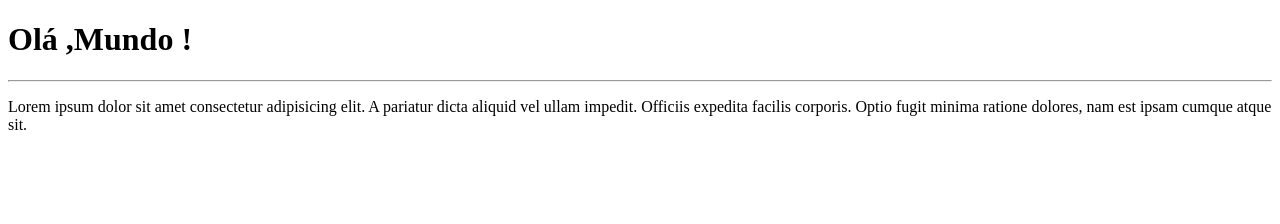
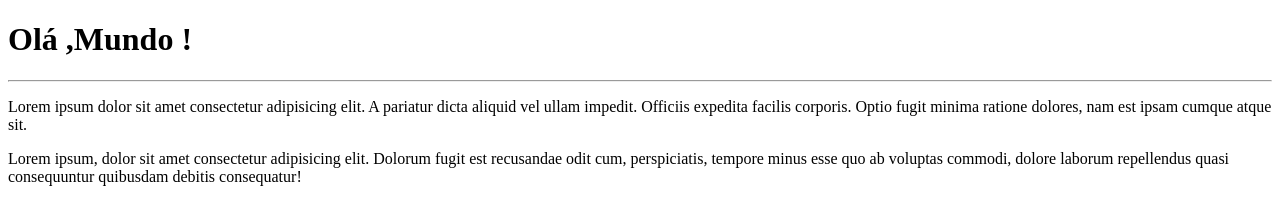
Before and after one commit to DevAdivan/Ol--Mundo, a plain HTML site: page siteexemplo/index.html in a window 1280 px wide. Drawn offline with Linux system fonts and the light colour scheme.

Commit message:
adicionei um paragrafo

```diff
--- a/siteexemplo/index.html
+++ b/siteexemplo/index.html
@@ -11,5 +11,6 @@
     </h1>
     <hr>
     <p>Lorem ipsum dolor sit amet consectetur adipisicing elit. A pariatur dicta aliquid vel ullam impedit. Officiis expedita facilis corporis. Optio fugit minima ratione dolores, nam est ipsam cumque atque sit.</p>
+    <p>Lorem ipsum, dolor sit amet consectetur adipisicing elit. Dolorum fugit est recusandae odit cum, perspiciatis, tempore minus esse quo ab voluptas commodi, dolore laborum repellendus quasi consequuntur quibusdam debitis consequatur!</p>
 </body>
 </html>
```
